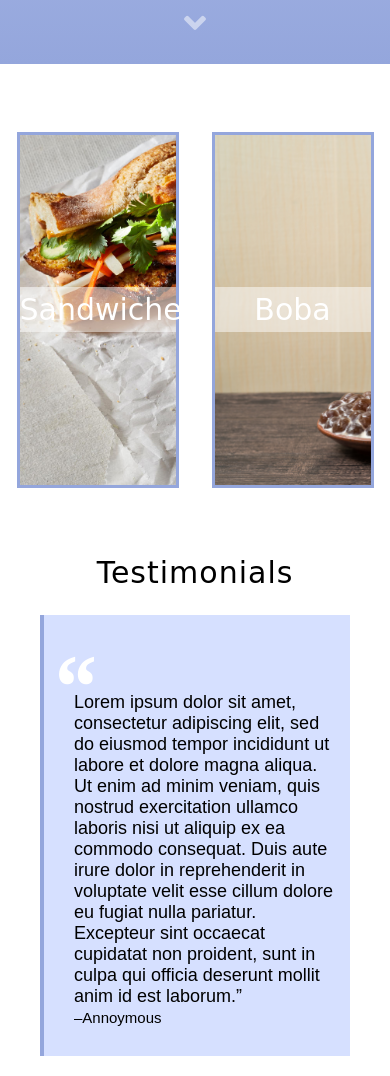
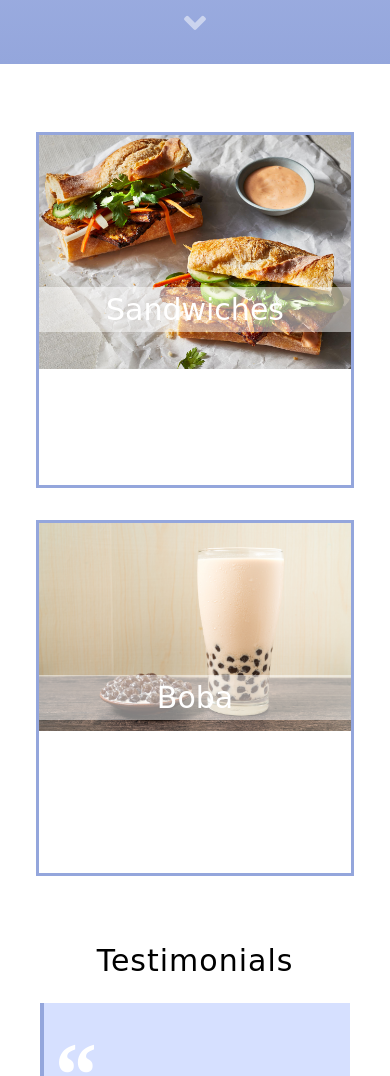
Before and after one commit to anglekto/space-bubbles, a website: page public/index.html in a window 390 px wide. Shown: the part 780-1856 px from the top of the page. Drawn offline with Linux system fonts and the light colour scheme; a web font is replaced by a local one.

Commit message:
Added hover animation

```diff
--- a/public/screen.css
+++ b/public/screen.css
@@ -75,7 +75,7 @@ header a:hover {
 
 .food {
   background: url('./images/banh-mi.jpg');
-  background-size: cover;
+  background-size: 100%;
   background-repeat: no-repeat;
   min-height: 350px;
   width: 40%;
@@ -83,11 +83,12 @@ header a:hover {
   display: flex;
   justify-content: center;
   align-items: center;
+  transition: background-size .5s ease-in;
 }
 
 .drink {
   background: url('./images/boba.jpeg');
-  background-size: cover;
+  background-size: 100%;
   background-repeat: no-repeat;
   min-height: 350px;
   width: 40%;
@@ -95,6 +96,7 @@ header a:hover {
   display: flex;
   justify-content: center;
   align-items: center;
+  transition: background-size .5s ease-in;
 }
 
 .food h2, .drink h2 {
@@ -110,7 +112,9 @@ header a:hover {
 
 .food:hover, .drink:hover {
   cursor: pointer;
-  box-shadow: 2px 2px 2px #999;
+  background-size: 120%;
+  transition: background-size .5s ease-in-out;
+  opacity: .8;
 }
 
 .testimonials {
@@ -154,6 +158,11 @@ footer {
 
 @media only screen and (max-width: 950px) {
   .middle-section {
-    flex-wrap: wrap;
+    display: block;
+  }
+
+  .food, .drink {
+    margin: 2rem auto;
+    width: 80%;
   }
 }
```
Also changed, not shown: public/images/space.jpeg (deleted), public/images/space.jpg (added).
